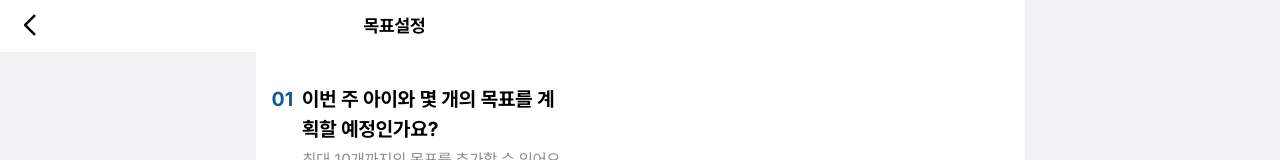
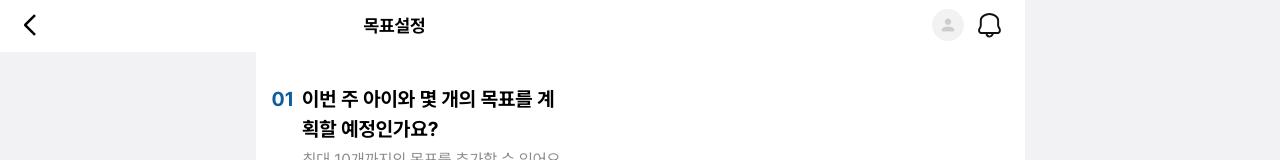
Before and after one commit to Grow-Fit/GrowFit-FE, a Next.js app: page /goal/create in a window 1280 px wide. Shown: the top 160 px of the page. Built offline with nearby package versions, Linux system fonts and the light colour scheme.

Commit message:
✨: 레이아웃 스타일 변경

```diff
--- a/src/app/goal/layout.module.scss
+++ b/src/app/goal/layout.module.scss
@@ -2,6 +2,6 @@
   font-size: 1.6rem;
   min-height: 100vh;
   > div {
-    padding-top: 52px;
+    margin-top: 52px;
   }
 }
--- a/src/app/goal/layout.tsx
+++ b/src/app/goal/layout.tsx
@@ -2,15 +2,19 @@ import React from 'react';
 import Navigation from "@/components/layout/Navigation";
 import classNames from "classnames/bind";
 import styles from "./layout.module.scss";
+import DefaultHeader from "@/components/layout/header/DefaultHeader";
 const cx = classNames.bind(styles);
 
 export default function GoalLayout ({ children }: { children: React.ReactNode }) {
   return (
+    <>
+      <DefaultHeader/>
       <div>
         <main className={cx("goal")}>
           {children}
         </main>
-        <Navigation />
+        <Navigation/>
       </div>
+    </>
   );
 }
--- a/src/app/goal/page.tsx
+++ b/src/app/goal/page.tsx
@@ -15,7 +15,6 @@ import DefaultHeader from "@/components/layout/header/DefaultHeader";
 const Page = () => {
   return (
     <>
-      <DefaultHeader />
       <div className={cx("goal")}>
         <div className={cx("goal__content")}>
           <div className={cx("goal__calendar")}>
--- a/src/components/layout/header/DefaultHeader.module.scss
+++ b/src/components/layout/header/DefaultHeader.module.scss
@@ -1,5 +1,6 @@
 .header {
   position: fixed;
+  top: 0;
   width: 100%;
   max-width: 769px;
   box-sizing: border-box;
```
